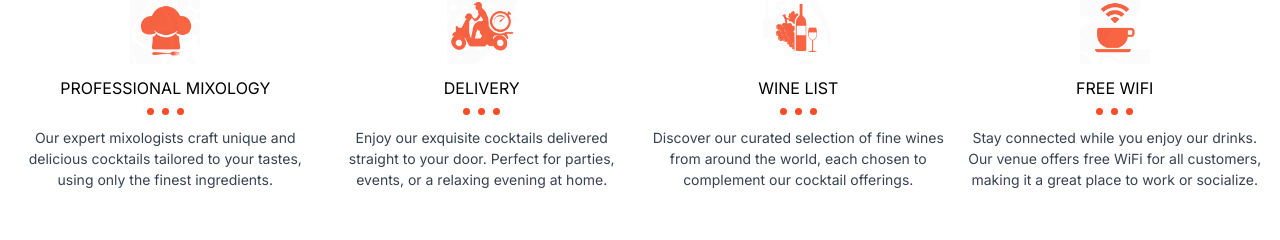
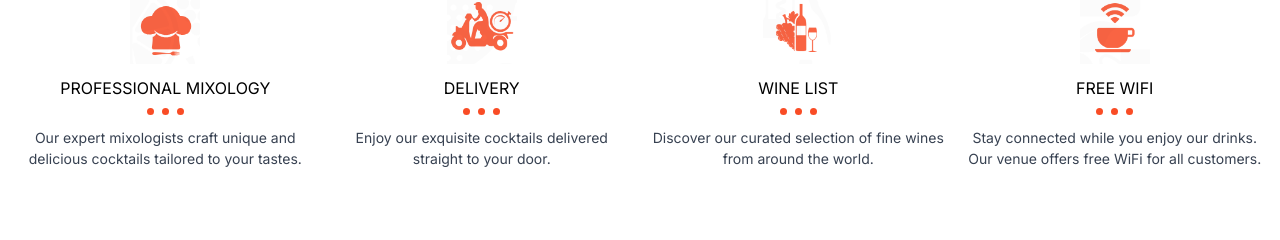
Before and after one commit to mweneh/cocktails, a Next.js app: page / in a window 1280 px wide. Shown: the part 2540-2780 px from the top of the page. Built offline with nearby package versions, Linux system fonts and the light colour scheme.

Commit message:
shortened desc

```diff
--- a/src/components/Services.tsx
+++ b/src/components/Services.tsx
@@ -6,22 +6,22 @@ const servicesData = [
   {
     img: "/services__1.png",
     title: "Professional Mixology",
-    desc: "Our expert mixologists craft unique and delicious cocktails tailored to your tastes, using only the finest ingredients.",
+    desc: "Our expert mixologists craft unique and delicious cocktails tailored to your tastes.",
   },
   {
     img: "/services__2.png",
     title: "Delivery",
-    desc: "Enjoy our exquisite cocktails delivered straight to your door. Perfect for parties, events, or a relaxing evening at home.",
+    desc: "Enjoy our exquisite cocktails delivered straight to your door.",
   },
   {
     img: "/services__3.png",
     title: "Wine List",
-    desc: "Discover our curated selection of fine wines from around the world, each chosen to complement our cocktail offerings.",
+    desc: "Discover our curated selection of fine wines from around the world.",
   },
   {
     img: "/services__4.png",
     title: "Free WiFi",
-    desc: "Stay connected while you enjoy our drinks. Our venue offers free WiFi for all customers, making it a great place to work or socialize.",
+    desc: "Stay connected while you enjoy our drinks. Our venue offers free WiFi for all customers.",
   },
 ];
 
```
